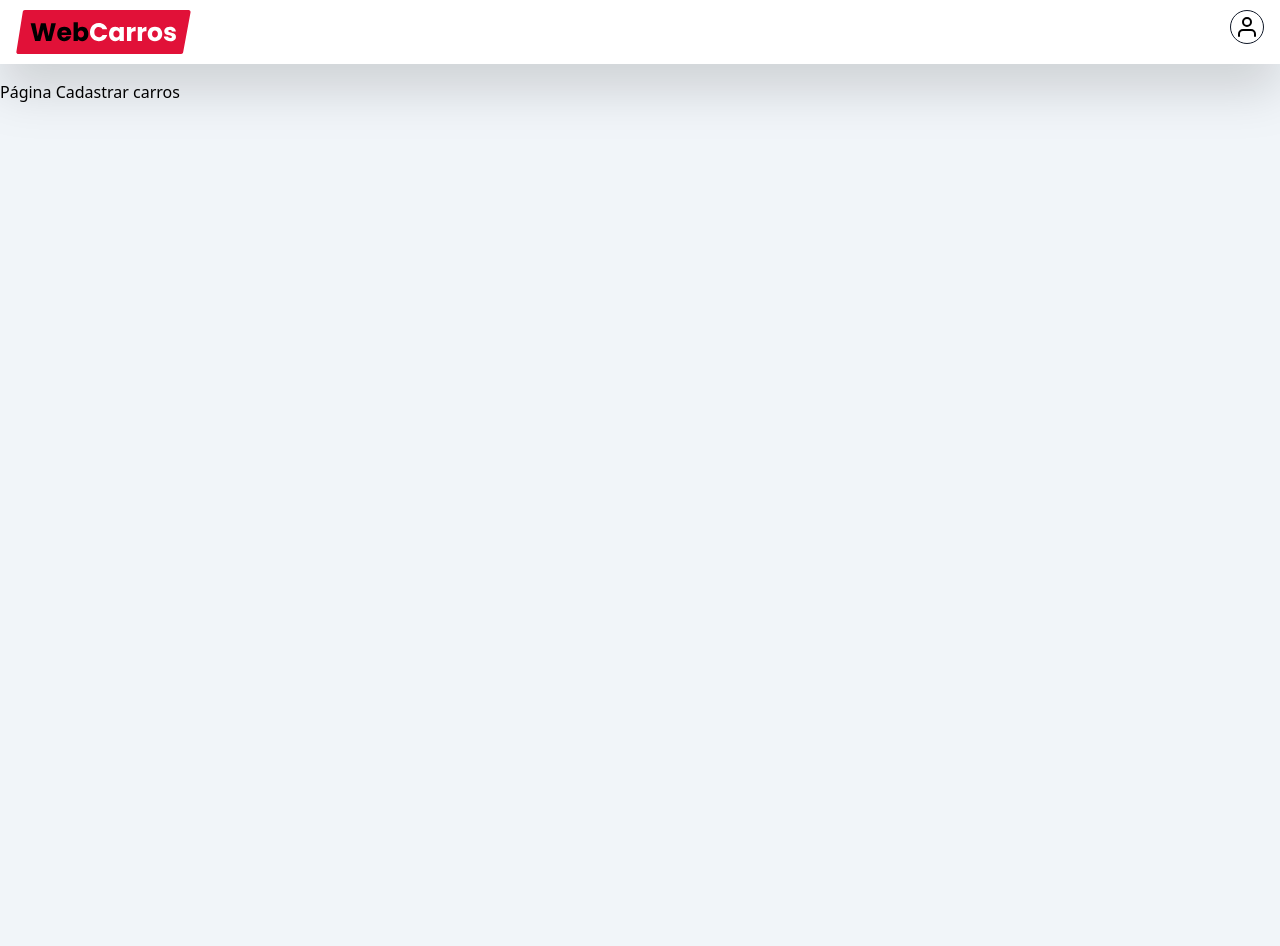
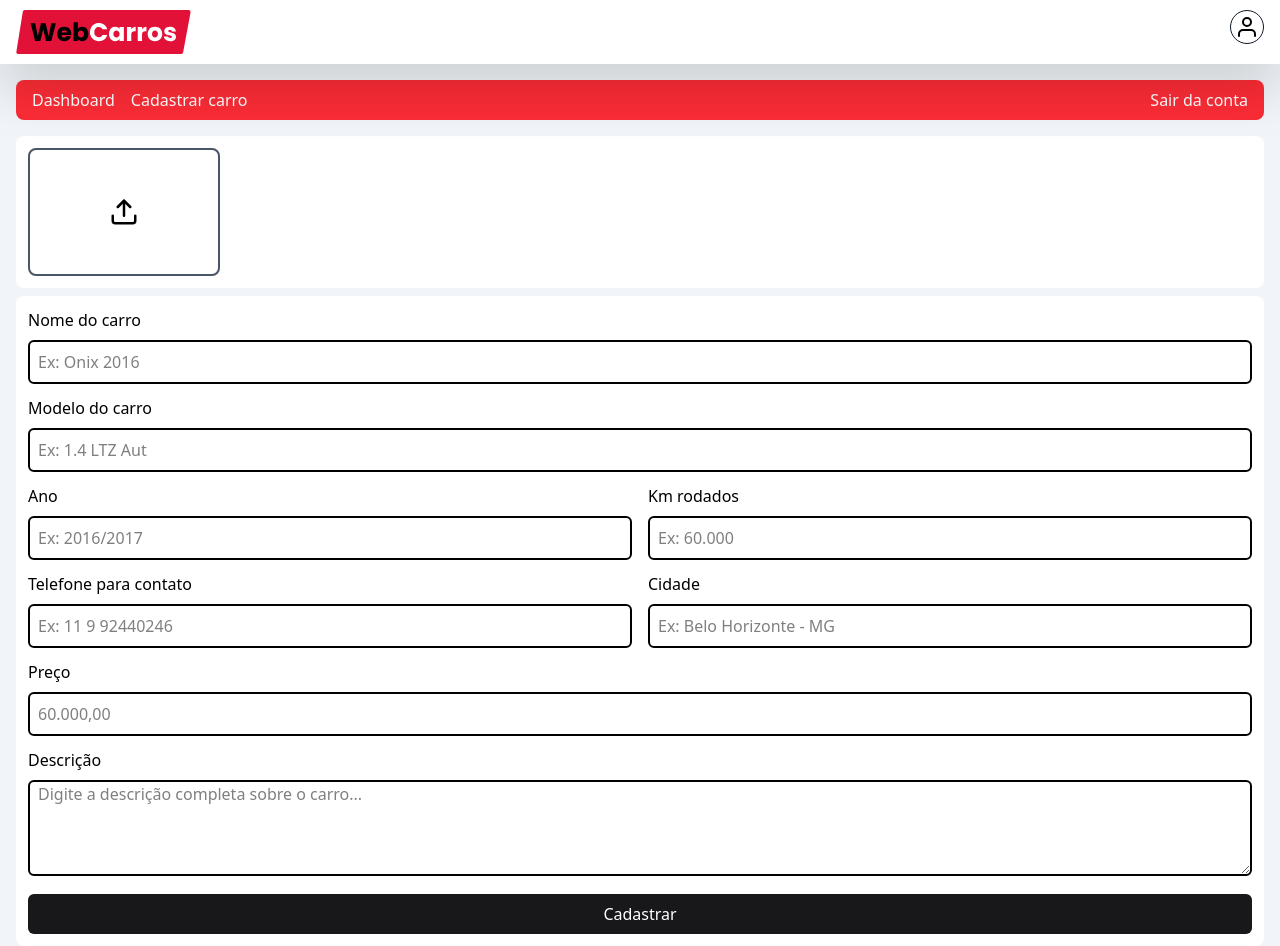
Before and after one commit to gbmouraa/web_carros, a React (Vite) app: page /dashboard/new in a window 1280 px wide. Before the commit the page ends 800 px from the top, so only its background shows below. Built offline with nearby package versions, Linux system fonts and the light colour scheme; no server answers; sample sign-in values are in the browser's storage.

Commit message:
feat: enhance car registration form with validation and input fields

```diff
--- a/src/pages/dashboard/new.tsx
+++ b/src/pages/dashboard/new.tsx
@@ -1,7 +1,158 @@
+import { Container } from "../../components/container";
+import { PanelHeader } from "../../components/panel-header";
+import { FiUpload } from "react-icons/fi";
+import { useForm } from "react-hook-form";
+import { Input } from "../../components/input";
+import { z } from "zod";
+import { zodResolver } from "@hookform/resolvers/zod";
+
+const schema = z.object({
+  name: z.string().nonempty("O campo nome é obrigatório"),
+  model: z.string().nonempty("O modelo do carro é obrigatório"),
+  year: z.string().nonempty("O ano do carro é obrigatório"),
+  km: z.string().nonempty("O Km do carro é obrigatório"),
+  price: z.string().nonempty("O preço do carro é obrigatório"),
+  city: z.string().nonempty("A cidade é obrigatória"),
+  whatsapp: z
+    .string()
+    .min(1, "O telefone é obrigátorio")
+    .refine((value) => /^\d{11}$/.test(value), {
+      message: "Número de telefone inválido.",
+    }),
+  description: z.string().nonempty("A descrição é obrigatória"),
+});
+
+type FormData = z.infer<typeof schema>;
+
 export const New = () => {
+  const {
+    register,
+    handleSubmit,
+    formState: { errors },
+    reset,
+  } = useForm<FormData>({
+    resolver: zodResolver(schema),
+    mode: "onChange",
+  });
+
+  const onSubmit = (data: FormData) => {
+    console.log(data);
+  };
+
   return (
-    <div>
-      <h1>Página Cadastrar carros</h1>
-    </div>
+    <Container>
+      <PanelHeader />
+      <div className="flex w-full flex-col items-center gap-2 rounded-lg bg-white p-3 sm:flex-row">
+        <button className="flex h-32 w-48 cursor-pointer items-center justify-center rounded-lg border-2 border-gray-600">
+          <div className="absolute cursor-pointer">
+            <FiUpload size={30} color="#000" />
+          </div>
+          <div className="cursor-pointer">
+            <input
+              className="cursor-pointer opacity-0"
+              type="file"
+              accept="image/*"
+            />
+          </div>
+        </button>
+      </div>
+      <div className="mt-2 flex w-full flex-col items-center gap-2 rounded-lg bg-white p-3 sm:flex-row">
+        <form className="w-full" onSubmit={handleSubmit(onSubmit)}>
+          <div className="mb-3">
+            <p className="mb-2 font-medium">Nome do carro</p>
+            <Input
+              type="text"
+              name="name"
+              register={register}
+              error={errors.name?.message}
+              placeholder="Ex: Onix 2016"
+            />
+          </div>
+          <div className="mb-3">
+            <p className="mb-2 font-medium">Modelo do carro</p>
+            <Input
+              type="text"
+              name="model"
+              register={register}
+              error={errors.model?.message}
+              placeholder="Ex: 1.4 LTZ Aut"
+            />
+          </div>
+          <div className="mb-3 flex w-full items-center gap-4">
+            <div className="w-full">
+              <p className="mb-2 font-medium">Ano</p>
+              <Input
+                type="text"
+                name="year"
+                register={register}
+                error={errors.year?.message}
+                placeholder="Ex: 2016/2017"
+              />
+            </div>
+            <div className="w-full">
+              <p className="mb-2 font-medium">Km rodados</p>
+              <Input
+                type="text"
+                name="km"
+                register={register}
+                error={errors.km?.message}
+                placeholder="Ex: 60.000"
+              />
+            </div>
+          </div>
+          <div className="mb-3 flex w-full flex-row items-center gap-4">
+            <div className="w-full">
+              <p className="mb-2 font-medium">Telefone para contato</p>
+              <Input
+                type="text"
+                name="whatsapp"
+                register={register}
+                error={errors.whatsapp?.message}
+                placeholder="Ex: 11 9 92440246"
+              />
+            </div>
+            <div className="w-full">
+              <p className="mb-2 font-medium">Cidade</p>
+              <Input
+                type="text"
+                name="city"
+                register={register}
+                error={errors.city?.message}
+                placeholder="Ex: Belo Horizonte - MG"
+              />
+            </div>
+          </div>
+          <div className="mb-3">
+            <p className="mb-2 font-medium">Preço</p>
+            <Input
+              type="text"
+              name="price"
+              register={register}
+              error={errors.price?.message}
+              placeholder="60.000,00"
+            />
+          </div>
+          <div className="mb-3">
+            <p className="mb-2 font-medium">Descrição</p>
+            <textarea
+              className="h-24 w-full rounded-md border-2 px-2"
+              {...register("description")}
+              name="description"
+              id="description"
+              placeholder="Digite a descrição completa sobre o carro..."
+            />
+            {errors.description && (
+              <p className="mb-1 text-red-500">{errors.description.message}</p>
+            )}
+          </div>
+          <button
+            type="submit"
+            className="h-10 w-full cursor-pointer rounded-md bg-zinc-900 font-medium text-white"
+          >
+            Cadastrar
+          </button>
+        </form>
+      </div>
+    </Container>
   );
 };
```
